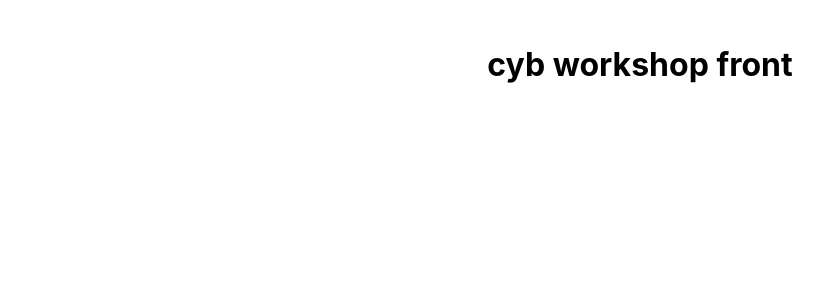
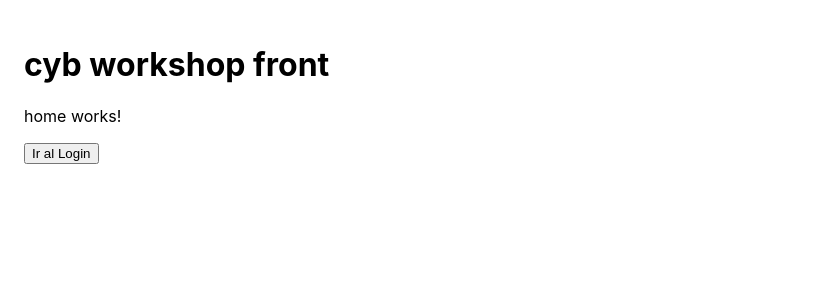
Before and after one commit to RafaAgui/workshop-cyb, an Angular app: page /home in a window 1280 px wide. Before the commit this address led to /. Shown: the top 300 px of the page, without its empty margins (0-832 px from the left). Built offline with nearby package versions, Linux system fonts and the light colour scheme.

Commit message:
feat: home and login

```diff
--- a/src/app/app.html
+++ b/src/app/app.html
@@ -10,9 +10,6 @@
   main {
     width: 100%;
     min-height: 100%;
-    display: flex;
-    justify-content: center;
-    align-items: center;
     padding: 1rem;
     box-sizing: inherit;
     position: relative;
--- a/src/app/app.routes.ts
+++ b/src/app/app.routes.ts
@@ -1,3 +1,20 @@
 import { Routes } from '@angular/router';
 
-export const routes: Routes = [];
+export const routes: Routes = [
+  { path: 'home',
+    loadComponent: () => import('./features/home/home').then((m) => m.Home)
+  },
+  {
+    path: 'login',
+    loadComponent: () => import('./features/login/login').then((m) => m.Login)
+  },
+  {
+    path: 'protected',
+    loadComponent: () => import('./features/protected/protected').then((m) => m.Protected)
+  },
+  {
+    path: '',
+    redirectTo: 'home',
+    pathMatch: 'full'
+  }
+];
--- a/src/app/features/home/home.html
+++ b/src/app/features/home/home.html
@@ -1 +1,2 @@
 <p>home works!</p>
+<button routerLink="/login">Ir al Login</button>
--- a/src/app/features/home/home.ts
+++ b/src/app/features/home/home.ts
@@ -1,8 +1,8 @@
 import { Component } from '@angular/core';
-
+import { RouterLink } from '@angular/router';
 @Component({
   selector: 'app-home',
-  imports: [],
+  imports: [RouterLink],
   templateUrl: './home.html',
   styleUrl: './home.scss',
 })
--- a/src/app/features/login/login.ts
+++ b/src/app/features/login/login.ts
@@ -1,5 +1,5 @@
-import { Component } from '@angular/core';
-
+import { Component, signal } from '@angular/core';
+import { form, required } from '@angular/forms/signals';
 @Component({
   selector: 'app-login',
   imports: [],
@@ -7,5 +7,8 @@ import { Component } from '@angular/core';
   styleUrl: './login.scss',
 })
 export class Login {
+loginModel = signal({ email: '', password: '' });
 
+// El form "envuelve" al model y añade estado reactivo
+loginForm = form(this.loginModel);
 }
```
